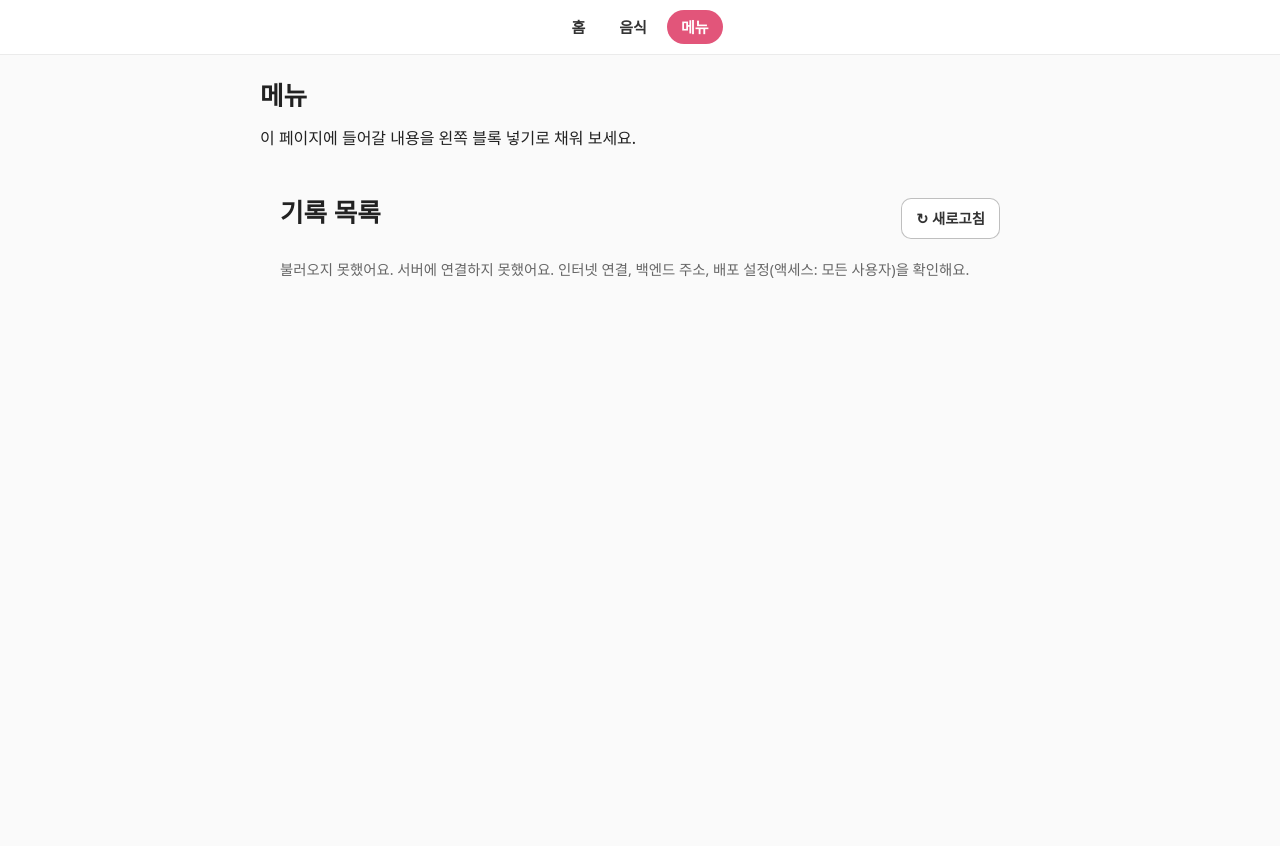
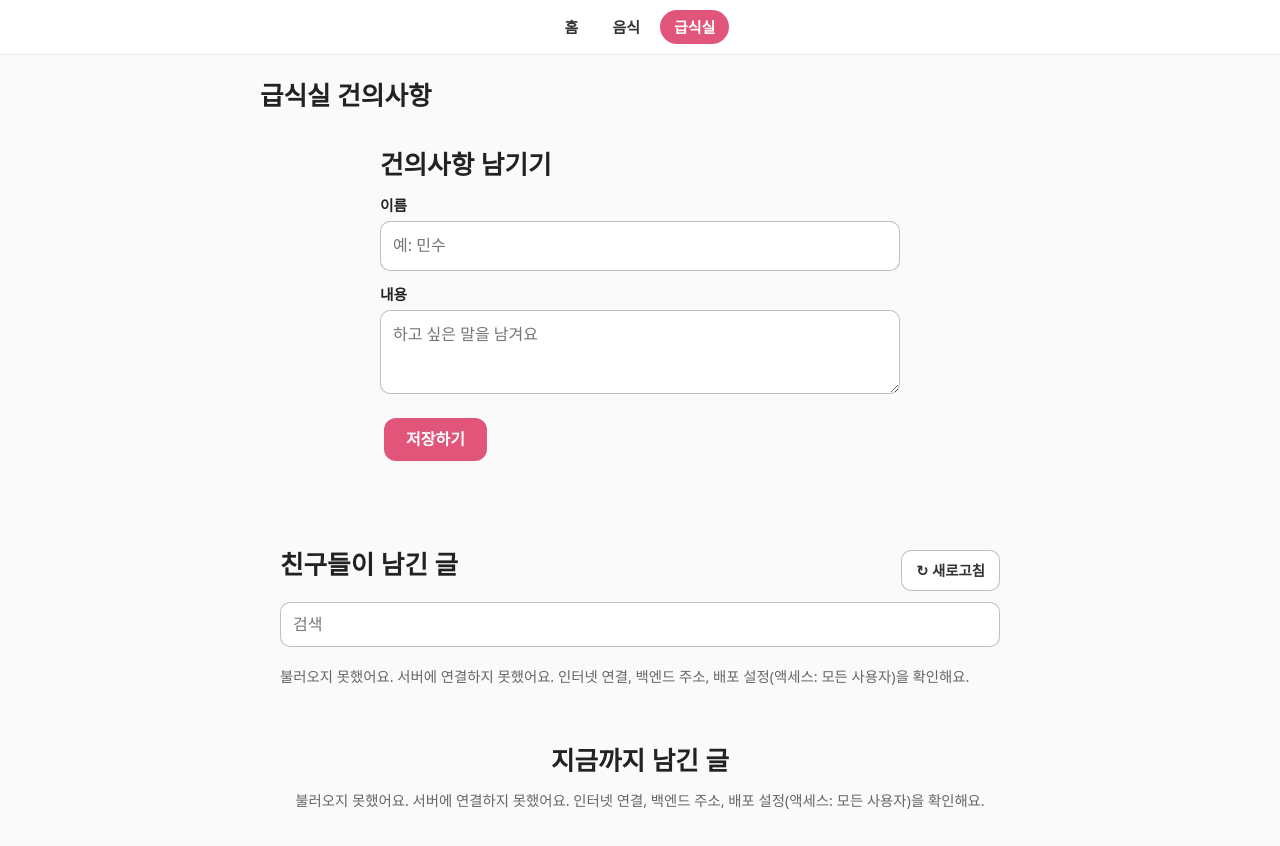
Before and after one commit to opopo0971/test123, a plain HTML site: page menu.html in a window 1280 px wide. Before the commit the page ends 800 px from the top, so only its background shows below. Drawn offline with Linux system fonts and the light colour scheme; no server answers.

Commit message:
Update menu.html

```diff
--- a/menu.html
+++ b/menu.html
@@ -157,20 +157,34 @@ html.st-dark img,html.st-dark video,html.st-dark iframe,html.st-dark canvas{filt
   <div class="st-nav-in">
     <a class="st-nav-a" href="index.html">홈</a>
     <a class="st-nav-a" href="food.html">음식</a>
-    <a class="st-nav-a is-on" href="menu.html">메뉴</a>
+    <a class="st-nav-a is-on" href="menu.html">급식실</a>
   </div>
 </nav>
 
 <main>
-  <h1 class="st-h">메뉴</h1>
-  <p class="st-p">이 페이지에 들어갈 내용을 왼쪽 블록 넣기로 채워 보세요.</p>
-  <section class="st-sec st-dlist" data-st="dlist" data-tab="내 데이터" data-api="https://script.google.com/macros/s/AKfycbwuRmThH2sut0jzoHzVHgxkPdYEowlEC-95ahXZUXKsW5QHhSHcXbx1sOGcF7u8uqd-mA/exec" data-show="이름,내용,createdAt" data-view="card" data-sort="createdAt" data-desc="1" data-limit="20">
-    <div class="st-dl-top">
-      <h2 class="st-h">기록 목록</h2>
-      <button class="st-dl-rf" type="button">↻ 새로고침</button>
-    </div>
-    <div class="st-dl-out" aria-live="polite"></div>
-  </section>
+  <h1 class="st-h">급식실 건의사항</h1>
+  <div class="st-dset">
+    <form class="st-sec st-dform" data-st="dform" data-tab="방명록" data-api="https://script.google.com/macros/s/AKfycbwuRmThH2sut0jzoHzVHgxkPdYEowlEC-95ahXZUXKsW5QHhSHcXbx1sOGcF7u8uqd-mA/exec">
+      <h2 class="st-h">건의사항 남기기</h2>
+      <label class="st-fl"><span>이름</span><input name="이름" required="" placeholder="예: 민수" type="text" maxlength="100"></label>
+      <label class="st-fl"><span>내용</span><textarea name="내용" required="" placeholder="하고 싶은 말을 남겨요" maxlength="500"></textarea></label>
+      <button class="st-btn st-sub" type="submit">저장하기</button>
+      <p class="st-fmsg" aria-live="polite"></p>
+    </form>
+    <section class="st-sec st-dlist" data-st="dlist" data-tab="방명록" data-api="https://script.google.com/macros/s/AKfycbwuRmThH2sut0jzoHzVHgxkPdYEowlEC-95ahXZUXKsW5QHhSHcXbx1sOGcF7u8uqd-mA/exec" data-show="이름,내용,createdAt" data-view="bubble" data-sort="createdAt" data-desc="1" data-limit="20" data-search="">
+      <div class="st-dl-top">
+        <h2 class="st-h">친구들이 남긴 글</h2>
+        <button class="st-dl-rf" type="button">↻ 새로고침</button>
+      </div>
+      <div class="st-dl-out" aria-live="polite"></div>
+    </section>
+    <section class="st-sec st-dstat" data-st="dstat" data-tab="방명록" data-api="https://script.google.com/macros/s/AKfycbwuRmThH2sut0jzoHzVHgxkPdYEowlEC-95ahXZUXKsW5QHhSHcXbx1sOGcF7u8uqd-mA/exec" data-calc="count" data-unit="개">
+      <h2 class="st-h">지금까지 남긴 글</h2>
+      <div class="st-ds-out" aria-live="polite"></div>
+    </section>
+  </div>
+
+
 </main>
 
 
```
